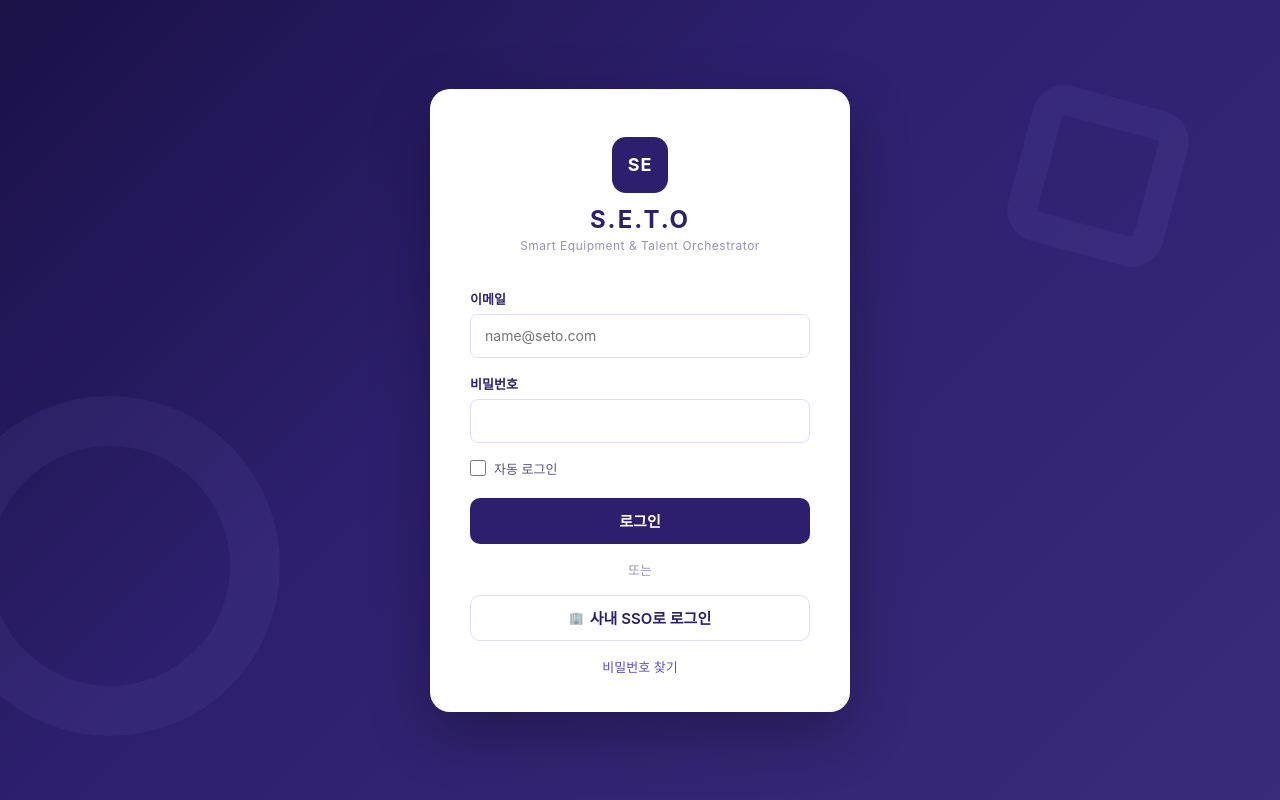
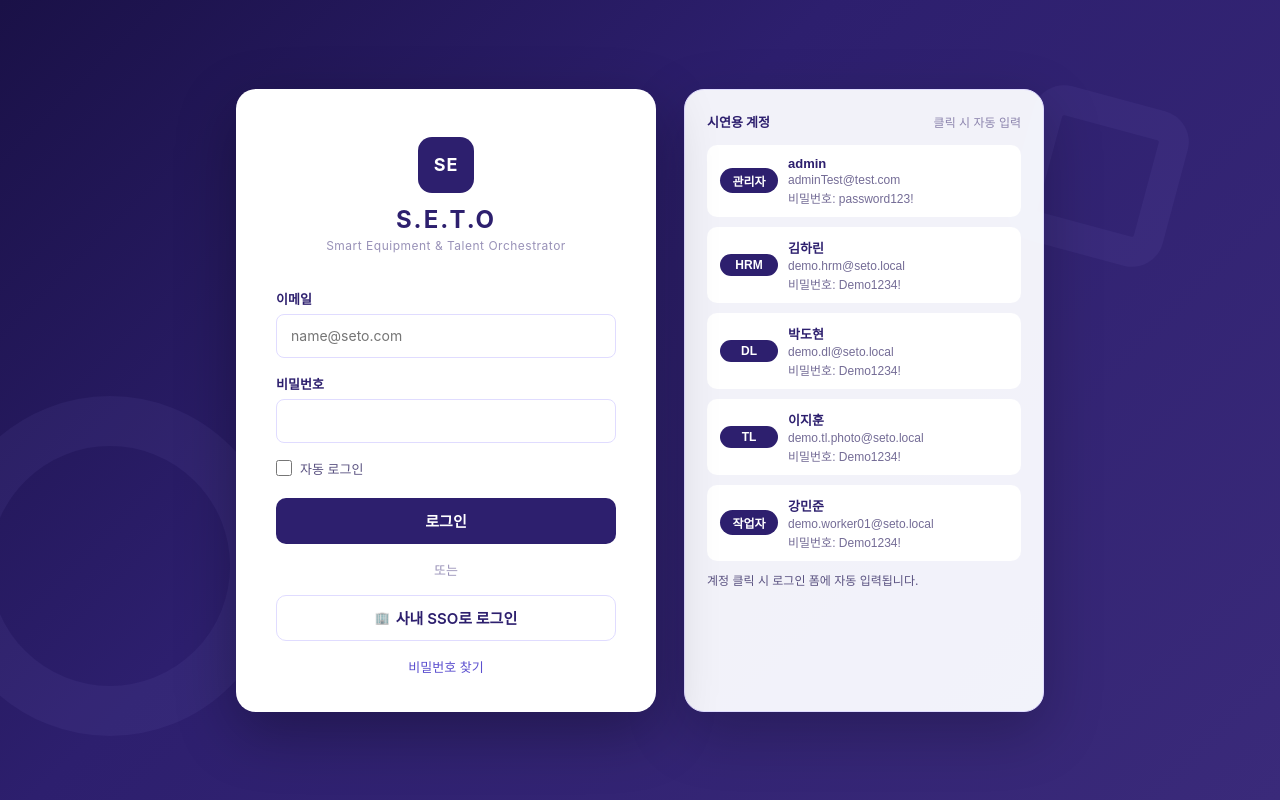
Before and after one commit to hanhwa-swcamp-22th-final/team3-frontend, a Vue app: page /login in a window 1280 px wide. Built offline with nearby package versions, Linux system fonts and the light colour scheme; no server answers; a web font is replaced by a local one.

Commit message:
doc 시연용 아이디 표시

```diff
--- a/src/views/common/LoginView.vue
+++ b/src/views/common/LoginView.vue
@@ -13,6 +13,18 @@ const password = ref('')
 const autoLogin = ref(false)
 const errorMessage = ref('')
 const isLoading = ref(false)
+const demoAccounts = [
+  { role: '관리자', name: 'admin', email: 'adminTest@test.com', password: 'password123!' },
+  { role: 'HRM', name: '김하린', email: 'demo.hrm@seto.local', password: 'Demo1234!' },
+  { role: 'DL', name: '박도현', email: 'demo.dl@seto.local', password: 'Demo1234!' },
+  { role: 'TL', name: '이지훈', email: 'demo.tl.photo@seto.local', password: 'Demo1234!' },
+  { role: '작업자', name: '강민준', email: 'demo.worker01@seto.local', password: 'Demo1234!' },
+]
+
+function applyDemoAccount(account) {
+  email.value = account.email
+  password.value = account.password
+}
 
 async function handleLogin() {
   errorMessage.value = ''
@@ -65,6 +77,7 @@ function handleSsoLogin() {
     <div class="bg-shape bg-shape--circle"></div>
     <div class="bg-shape bg-shape--rect"></div>
 
+    <div class="login-shell">
       <div class="login-card">
         <!-- Logo -->
         <div class="login-logo">
@@ -128,6 +141,29 @@ function handleSsoLogin() {
         <!-- Footer link -->
         <a href="#" class="login-forgot">비밀번호 찾기</a>
       </div>
+
+      <section class="demo-account-box" aria-label="시연용 계정">
+        <div class="demo-account-box__header">
+          <strong>시연용 계정</strong>
+          <span>클릭 시 자동 입력</span>
+        </div>
+        <button
+          v-for="account in demoAccounts"
+          :key="account.email"
+          type="button"
+          class="demo-account"
+          @click="applyDemoAccount(account)"
+        >
+          <span class="demo-account__role">{{ account.role }}</span>
+          <span class="demo-account__info">
+            <strong>{{ account.name }}</strong>
+            <small>{{ account.email }}</small>
+            <small>비밀번호: {{ account.password }}</small>
+          </span>
+        </button>
+        <p class="demo-account-box__password">계정 클릭 시 로그인 폼에 자동 입력됩니다.</p>
+      </section>
+    </div>
   </div>
 </template>
 
@@ -138,9 +174,11 @@ function handleSsoLogin() {
   align-items: center;
   justify-content: center;
   min-height: 100vh;
+  padding: 40px;
   background: linear-gradient(135deg, #1a1147 0%, #2D1F6E 40%, #3a2a7a 100%);
   position: relative;
   overflow: hidden;
+  box-sizing: border-box;
 }
 
 /* ── Decorative Background Shapes ── */
@@ -168,6 +206,17 @@ function handleSsoLogin() {
   transform: rotate(15deg);
 }
 
+/* ── Login Shell ── */
+.login-shell {
+  position: relative;
+  z-index: 1;
+  display: flex;
+  align-items: stretch;
+  justify-content: center;
+  gap: 28px;
+  width: min(100%, 860px);
+}
+
 /* ── Login Card ── */
 .login-card {
   width: 100%;
@@ -177,7 +226,6 @@ function handleSsoLogin() {
   padding: 48px 40px 36px;
   box-shadow: 0 20px 60px rgba(0, 0, 0, 0.3);
   position: relative;
-  z-index: 1;
   display: flex;
   flex-direction: column;
   align-items: center;
@@ -367,4 +415,104 @@ function handleSsoLogin() {
 .login-forgot:hover {
   text-decoration: underline;
 }
+
+/* ── Demo Accounts ── */
+.demo-account-box {
+  width: 100%;
+  max-width: 360px;
+  padding: 22px;
+  border: 1px solid #E0DCFF;
+  border-radius: 20px;
+  background: rgba(250, 251, 255, 0.96);
+  box-shadow: 0 20px 60px rgba(0, 0, 0, 0.22);
+  box-sizing: border-box;
+  font-family: var(--font-family-base);
+}
+
+.demo-account-box__header {
+  display: flex;
+  justify-content: space-between;
+  align-items: center;
+  margin-bottom: 14px;
+  color: #2D1F6E;
+}
+
+.demo-account-box__header strong {
+  font-size: var(--font-size-sm);
+  font-weight: var(--font-weight-bold);
+}
+
+.demo-account-box__header span {
+  font-size: 12px;
+  color: #8c84ad;
+}
+
+.demo-account {
+  width: 100%;
+  display: flex;
+  align-items: center;
+  gap: 10px;
+  padding: 10px 12px;
+  margin-bottom: 10px;
+  border: 1px solid transparent;
+  border-radius: 10px;
+  background: #ffffff;
+  color: #2D1F6E;
+  cursor: pointer;
+  text-align: left;
+  transition: border-color 0.2s, background 0.2s;
+}
+
+.demo-account:hover {
+  border-color: #C8C0FF;
+  background: #F6F4FF;
+}
+
+.demo-account__role {
+  min-width: 58px;
+  padding: 4px 8px;
+  border-radius: 999px;
+  background: #2D1F6E;
+  color: #ffffff;
+  font-size: 12px;
+  font-weight: var(--font-weight-semibold);
+  text-align: center;
+}
+
+.demo-account__info {
+  display: flex;
+  flex-direction: column;
+  gap: 2px;
+}
+
+.demo-account__info strong {
+  font-size: var(--font-size-sm);
+  font-weight: var(--font-weight-semibold);
+}
+
+.demo-account__info small {
+  font-size: 12px;
+  color: #746c96;
+}
+
+.demo-account-box__password {
+  margin: 4px 0 0;
+  font-size: 12px;
+  color: #5a5280;
+}
+
+@media (max-width: 860px) {
+  .login-page {
+    overflow-y: auto;
+  }
+
+  .login-shell {
+    flex-direction: column;
+    align-items: center;
+  }
+
+  .demo-account-box {
+    max-width: 420px;
+  }
+}
 </style>
```
Lines whose indentation alone changed are shown as unchanged.
